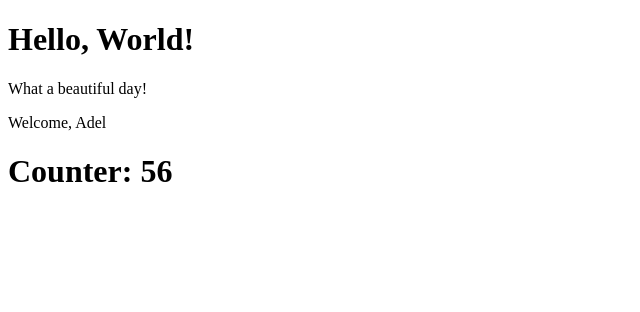
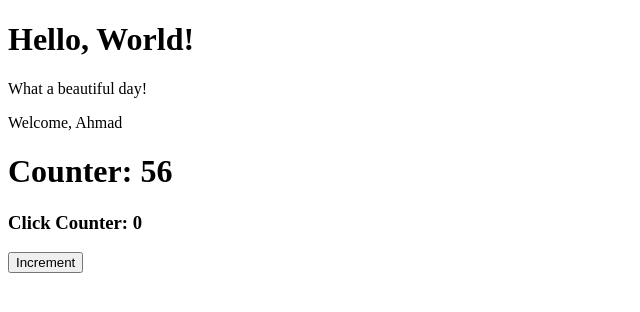
Before and after one commit to adelansary/React-Exercises, a React (Create React App) app: page / in a window 1280 px wide. Shown: the top 312 px of the page, without its empty margins (0-640 px from the left). Built offline with nearby package versions, Linux system fonts and the light colour scheme.

Commit message:
Events01

```diff
--- a/src/App.js
+++ b/src/App.js
@@ -1,4 +1,5 @@
 import React from "react";
+import { ClickCounter } from "./ClickCounter";
 import { Counter } from "./Counter";
 import { Hello } from "./Hello";
 import { Welcome } from "./Welcome";
@@ -8,8 +9,9 @@ export class App extends React.Component {
     return (
       <div>
         <Hello />
-        <Welcome name="Adel" />
+        <Welcome name="Ahmad" />
         <Counter initialValue={2} incrementAmount={3} incrementInterval={300} />
+        <ClickCounter />
       </div>
     );
   }
--- /dev/null
+++ b/src/ClickCounter.js
@@ -0,0 +1,24 @@
+import React from "react";
+
+export class ClickCounter extends React.Component {
+  state = {
+    counter: 0,
+  };
+
+  incrementCounterHandler = () => {
+    this.setState((state) => {
+      return {
+        counter: state.counter + 1
+      };
+    });
+  };
+
+  render() {
+    return (
+      <div>
+        <h3>Click Counter: {this.state.counter}</h3>
+        <button onClick={this.incrementCounterHandler}>Increment</button>
+      </div>
+    );
+  }
+}
--- a/src/Counter.js
+++ b/src/Counter.js
@@ -2,31 +2,28 @@ import React from "react";
 import { CounterDisplay } from "./CounterDisplay";
 
 export class Counter extends React.Component {
-  constructor(props) {
-    super(props);
-
-    this.state = {
+  state = {
     count: this.props.initialValue,
-    };
   }
 
-  componentDidMount() {
+  componentDidMount(){
+
       setInterval(() => {
           this.setState((state) => {
               return {
-          count: state.count + this.props.incrementAmount,
-        };
+                  count: state.count + this.props.incrementAmount
+                }
             });
         }, this.props.incrementInterval);
     }
 
   render() {
-    return <CounterDisplay stateAsAProp={this.state.count} />;
+    return <CounterDisplay stateAsAProp={this.state.count}/>
   }
 }
 
 Counter.defaultProps = {
-  initialValue: 0,
-  incrementInterval: 1000,
-  incrementAmount: 1,
-};
+    initialValue : 0,
+    incrementInterval : 1000,
+    incrementAmount : 1
+}
--- a/src/Welcome.js
+++ b/src/Welcome.js
@@ -2,6 +2,9 @@ import React from "react";
 import { Age } from "./Age";
 
 export class Welcome extends React.Component {
+  static defaultProps = {
+    name: "Adel",
+  };
   render() {
     return (
       <div>
@@ -11,7 +14,3 @@ export class Welcome extends React.Component {
     );
   }
 }
-
-Welcome.defaultProps = {
-  name: "Adel",
-};
--- a/src/index.js
+++ b/src/index.js
@@ -1,4 +1,4 @@
-import ReactDOM from "react-dom";
+import ReactDOM from "react-dom/client";
 import {App} from "./App";
 
 const app = <App />
```
Also changed, not shown: src/Age.js (+9 -8 lines), src/Message.js (+4 -4 lines). Lines whose indentation alone changed are shown as unchanged.
